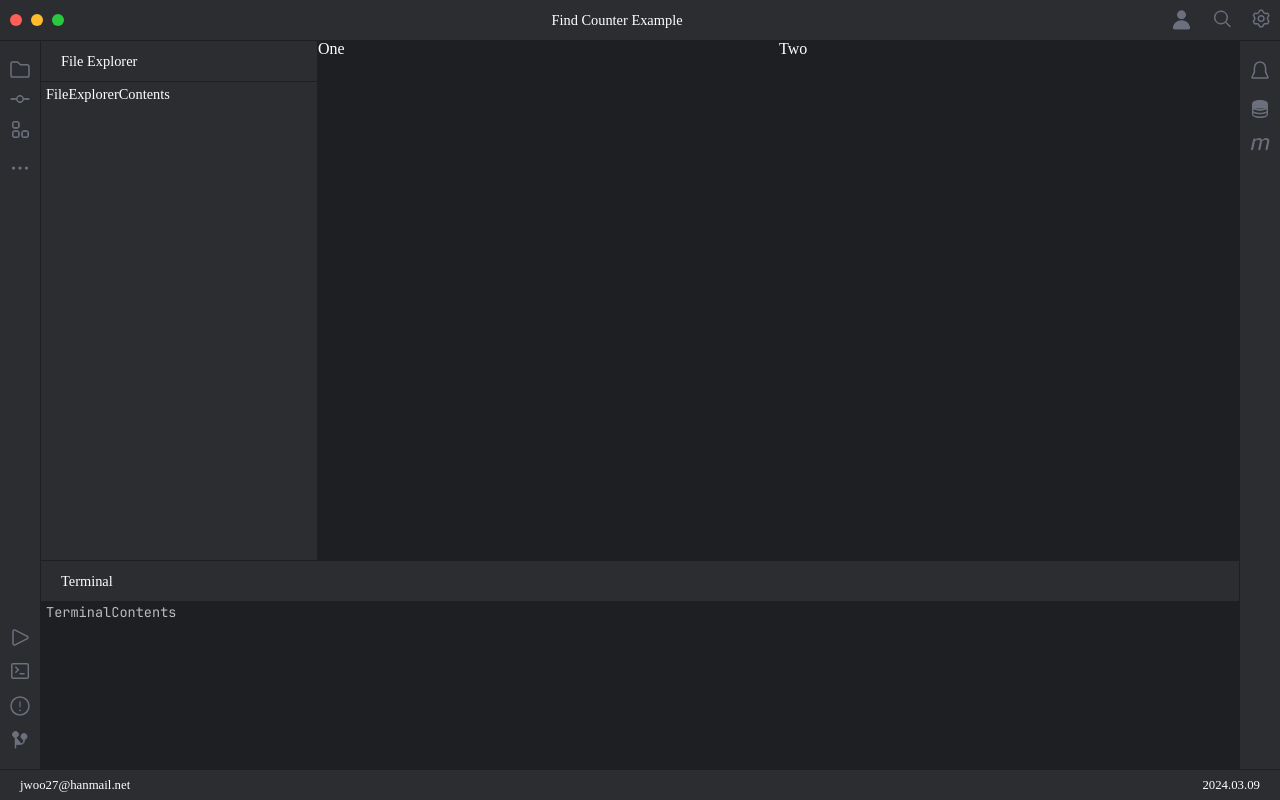
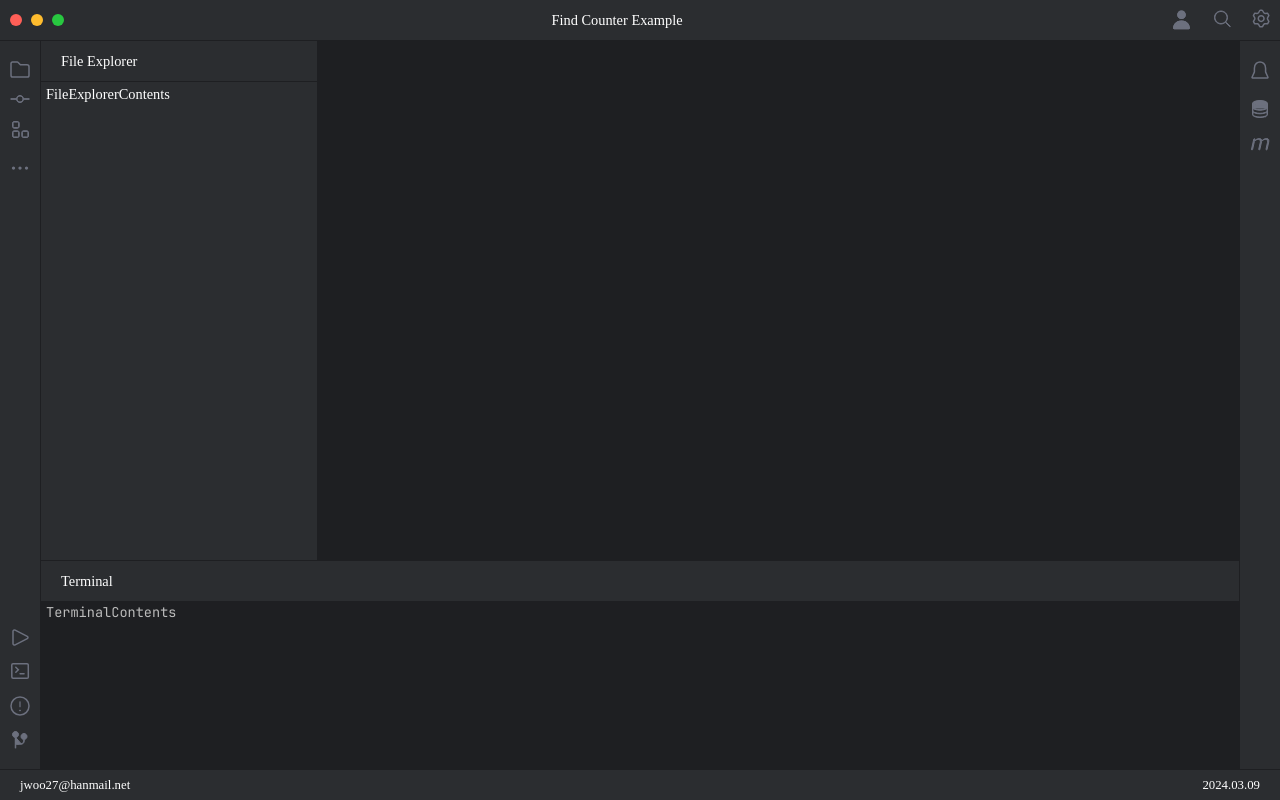
Before and after one commit to jw0097/counter-example-finder, a React app: page / in a window 1280 px wide. Built offline with nearby package versions, Linux system fonts and the light colour scheme; a web font is replaced by a local one.

Commit message:
test: CodeEditor 컴포넌트 테스트 코드 작성

```diff
--- a/src/App.tsx
+++ b/src/App.tsx
@@ -17,8 +17,8 @@ const App = () => {
         <LeftNav />
       </NavBar>
       <FileExplorer />
-      <CodeEditor pos="left">One</CodeEditor>
-      <CodeEditor pos="right">Two</CodeEditor>
+      <CodeEditor pos="left" />
+      <CodeEditor pos="right" />
       <Terminal />
       <NavBar pos="right">
         <RightNav />
--- a/src/components/container/CodeEditor.tsx
+++ b/src/components/container/CodeEditor.tsx
@@ -7,12 +7,8 @@ type CustomProps = {
   pos?: string;
 };
 
-const CodeEditor = ({ pos, children, ...props }: Props) => {
-  return (
-    <CodeEditorContainer pos={pos} {...props}>
-      {children}
-    </CodeEditorContainer>
-  );
+const CodeEditor = ({ pos, ...props }: Props) => {
+  return <CodeEditorContainer pos={pos} {...props}></CodeEditorContainer>;
 };
 
 const CodeEditorContainer = styled.div<{ pos?: string }>((props) => ({
--- a/src/constants/message.ts
+++ b/src/constants/message.ts
@@ -4,4 +4,6 @@ export const MESSAGE = {
   status: '2024.03.09',
   terminal: 'Terminal',
   fileExplorer: 'File Explorer',
+  answerEditor: '정답 코드를 입력해주세요.',
+  yourCodeEditor: '반례를 찾고 싶은 코드를 입력해주세요',
 };
```
Also changed, not shown: 1 other file (tests, documents, lock files or other folders).
